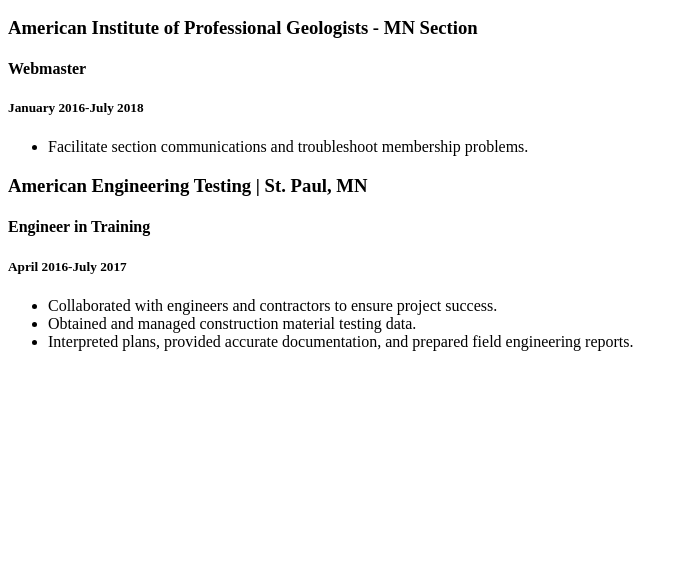
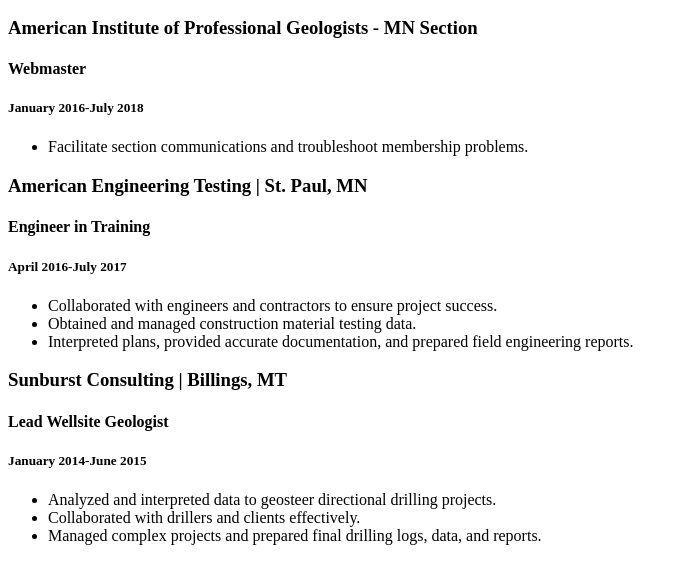
Before and after one commit to heglanmk/heglanmk.github.io, a plain HTML site: page index.html in a window 1280 px wide. Shown: the part 110-694 px from the top of the page, without its empty margins (0-688 px from the left). Drawn offline with Linux system fonts and the light colour scheme.

Commit message:
Adding Sunburst

```diff
--- a/index.html
+++ b/index.html
@@ -23,5 +23,16 @@
       <li>Obtained and managed construction material testing data.</li>
       <li>Interpreted plans, provided accurate documentation, and prepared field engineering reports.</li>
     </ul>
+
+    <h3>Sunburst Consulting | Billings, MT</h3>
+    <h4>Lead Wellsite Geologist</h4>
+    <h5>January 2014-June 2015</h5>
+    <ul>
+      <li>Analyzed and interpreted data to geosteer directional drilling projects.</li>
+      <li>Collaborated with drillers and clients effectively.</li>
+      <li>Managed complex projects and prepared final drilling logs, data, and reports.</li>
+    </ul>
+
+
   </body>
 </html>
```
